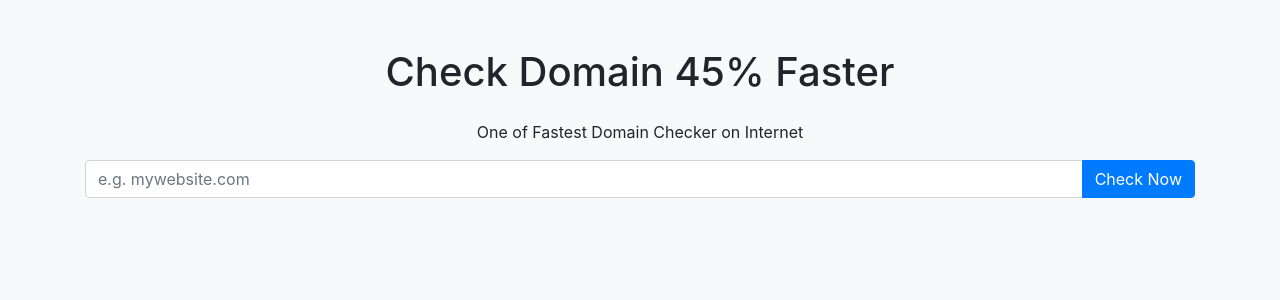
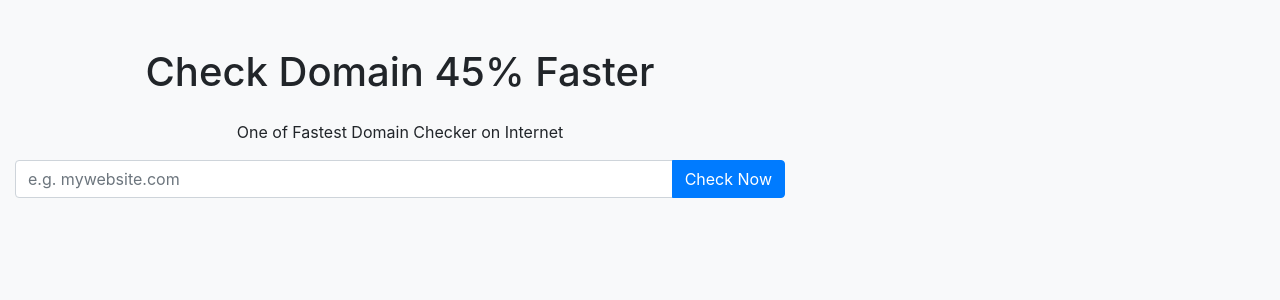
Before and after one commit to AlgoNest/Domain_checker, a Flask app: page / in a window 1280 px wide. Shown: the top 300 px of the page. Run offline with Flask 3, Linux system fonts and the light colour scheme; some libraries are stand-ins or nearby versions.

Commit message:
Update layout.html

```diff
--- a/templates/layout.html
+++ b/templates/layout.html
@@ -12,6 +12,8 @@
                 display: none;
                 margin-top: 20px;
             }
+            body {
+                width: 800px;
         </style>
     </head>
 
```
